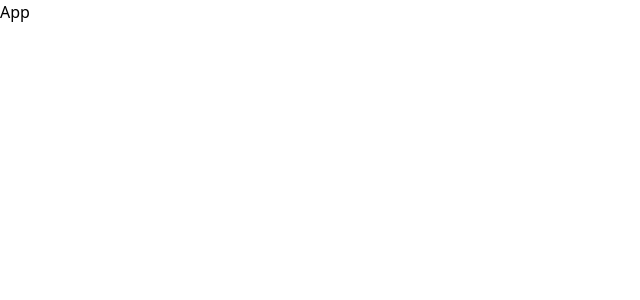
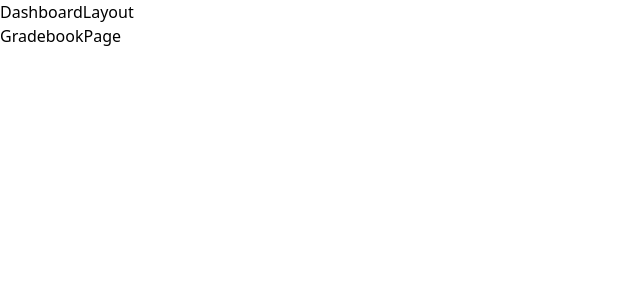
Before and after one commit to khaleed2002/coligo, a React (Vite) app: page /dashboard/gradebook in a window 1280 px wide. Shown: the top 300 px of the page, without its empty margins (0-640 px from the left). Built offline with nearby package versions, Linux system fonts and the light colour scheme.

Commit message:
install & setup React Router

```diff
--- a/package.json
+++ b/package.json
@@ -14,6 +14,7 @@
     "react": "^18.2.0",
     "react-dom": "^18.2.0",
     "react-redux": "^8.1.3",
+    "react-router-dom": "^6.20.0",
     "react-toastify": "^9.1.3"
   },
   "devDependencies": {
--- a/src/App.tsx
+++ b/src/App.tsx
@@ -1,6 +1,52 @@
+import { createBrowserRouter, RouterProvider } from 'react-router-dom'
+import {
+  HomePage,
+  DashboardLayout,
+  Dashboard,
+  SchedulePage,
+  CoursesPage,
+  GradebookPage,
+  PerformancePage,
+  AnnouncementPage,
+} from './pages/index'
+
 const App = () => {
-  return (
-    <div>App</div>
-  )
+  const router = createBrowserRouter([
+    {
+      path: '/',
+      element: <HomePage />,
+    },
+    {
+      path: '/dashboard',
+      element: <DashboardLayout />,
+      children: [
+        {
+          index: true,
+          element: <Dashboard />,
+        },
+        {
+          path: 'courses',
+          element: <SchedulePage />,
+        },
+        {
+          path: 'courses',
+          element: <CoursesPage />,
+        },
+        {
+          path: 'gradebook',
+          element: <GradebookPage />,
+        },
+        {
+          path: 'performance',
+          element: <PerformancePage />,
+        },
+        {
+          path: 'announcement',
+          element: <AnnouncementPage />,
+        },
+      ],
+    },
+  ])
+  return <RouterProvider router={router} />
 }
 export default App
--- /dev/null
+++ b/src/pages/AnnouncementPage.tsx
@@ -0,0 +1,6 @@
+const AnnouncementPage = () => {
+  return (
+    <div>AnnouncementPage</div>
+  )
+}
+export default AnnouncementPage
--- /dev/null
+++ b/src/pages/CoursesPage.tsx
@@ -0,0 +1,6 @@
+const CoursesPage = () => {
+  return (
+    <div>CoursesPage</div>
+  )
+}
+export default CoursesPage
--- /dev/null
+++ b/src/pages/Dashboard.tsx
@@ -0,0 +1,6 @@
+const Dashboard = () => {
+  return (
+    <div>Dashboard</div>
+  )
+}
+export default Dashboard
--- /dev/null
+++ b/src/pages/DashboardLayout.tsx
@@ -0,0 +1,10 @@
+import { Outlet } from 'react-router-dom'
+const DashboardLayout = () => {
+  return (
+    <div>
+      <div>DashboardLayout</div>
+      <Outlet />
+    </div>
+  )
+}
+export default DashboardLayout
--- /dev/null
+++ b/src/pages/GradebookPage.tsx
@@ -0,0 +1,6 @@
+const GradebookPage = () => {
+  return (
+    <div>GradebookPage</div>
+  )
+}
+export default GradebookPage
--- /dev/null
+++ b/src/pages/HomePage.tsx
@@ -0,0 +1,6 @@
+const HomePage = () => {
+  return (
+    <div>HomePage</div>
+  )
+}
+export default HomePage
--- /dev/null
+++ b/src/pages/PerformancePage.tsx
@@ -0,0 +1,6 @@
+const PerformancePage = () => {
+  return (
+    <div>PerformancePage</div>
+  )
+}
+export default PerformancePage
--- /dev/null
+++ b/src/pages/SchedulePage.tsx
@@ -0,0 +1,6 @@
+const SchedulePage = () => {
+  return (
+    <div>SchedulePage</div>
+  )
+}
+export default SchedulePage
```
Also changed, not shown: src/pages/index.ts (added, +8 -0 lines), 1 other file (tests, documents, lock files or other folders).
